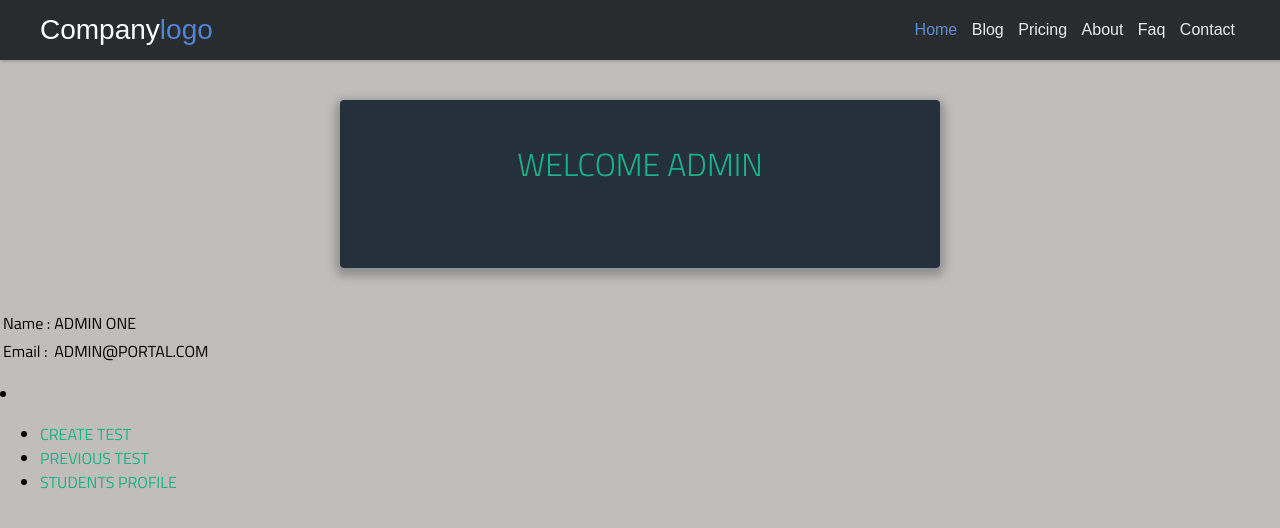
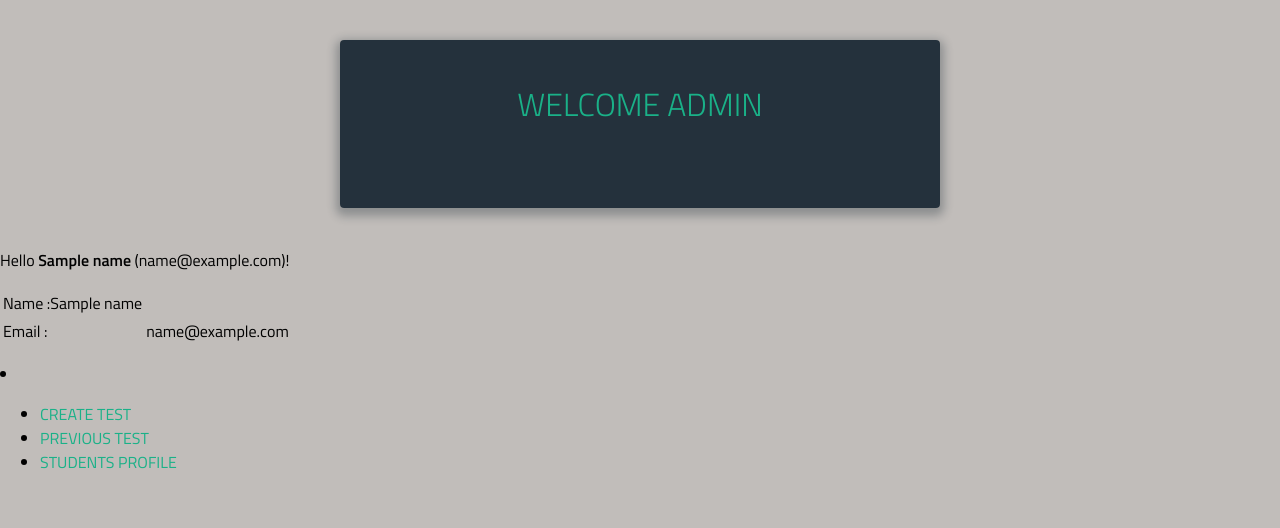
Before and after one commit to apache10/webApp, a Flask app: template onlineTest/webApp/templates/dashboard_admin.html in a window 1280 px wide. Shown: the top 528 px of the page. Run offline with Flask 2, Linux system fonts and the light colour scheme; the template is opened without the code that fills it: most values are stand-ins (such as "Sample title", 1, 10 or a date in 2020); some libraries are stand-ins or nearby versions.

Commit message:
admin dashboard is connected to admin login

```diff
--- a/onlineTest/webApp/Server.py
+++ b/onlineTest/webApp/Server.py
@@ -4,25 +4,36 @@ from flask import Flask, request, render_template
 # Create the application.
 APP = Flask(__name__)
 
+
+
 @APP.route('/')
 def welcome ():
-    """ Displays the index page accessible at '/'
-    """
     return flask.render_template('welcome.html')
+
+
 
 @APP.route('/login-admin')
 def loginAdmin ():
+    return render_template('login_page_admin.html')
 
-    return render_template('login_page_admin.html')
+
 
 @APP.route('/login-student')
 def loginStudent():
-
     return render_template('login_page_student.html')
 
-@APP.route('/dashboard-admin')
+
+
+
+@APP.route('/dashboard-admin',methods = ['POST', 'GET'])
 def adminDash():
-    return render_template('dashboard_admin.html')
+	if request.method == 'POST':
+		name=request.form['name']
+		email=request.form['email']
+    	return render_template('dashboard_admin.html', name=name, email=email)
+
+
+
 
 @APP.route('/dashboard-student')
 def studentDash():
--- a/onlineTest/webApp/templates/dashboard_admin.html
+++ b/onlineTest/webApp/templates/dashboard_admin.html
@@ -20,23 +20,25 @@
  <body>
 
 
-     	<div id="header"></div>
 		<div class="left-side sticky-left-side">
 
 			<div class="form">
 				<h1><a href="#">WELCOME ADMIN <span></span></a></h1>
 			</div>
 	<form action="/" method="post">
+	 <div id="content">
+                Hello <strong>{{name}}</strong> ({{email}})!
+            </div>
 	 <p class="paragraph">
 		<div class="tab-content">
 		<table>
 			<tr>
-			<td>Name :</td>
-			<td><output type="text" name="user" placeholder="user name" size="79"/>ADMIN ONE<!-- <name> --> </td>
+			<td>Name :{{name}}</td>
+
 			</tr>
 			<tr>
 			<td>Email :</td>
-			<td><output type="text" name="Email" placeholder="Email Address" size="79"/>ADMIN@PORTAL.COM</td>
+			<td><output type="text" name="Email" placeholder="Email Address" size="79"/>{{email}}</td>
 			</tr>
 
 			</table>
@@ -54,4 +56,5 @@
 
 		</table>
 	</form>
+
 </body>
--- a/onlineTest/webApp/templates/dashboard_student.html
+++ b/onlineTest/webApp/templates/dashboard_student.html
@@ -25,7 +25,7 @@
 		<div class="tab-content">
 			<tr>
 			<td>Name :</td>
-			<td><output type="text" name="user" size="79"/>STUDENT ONE<!-- <name> --> </td>
+			<td><output type="text" name="user" size="79"/>{{name}} </td>
 			</tr>
 			<tr>
 			<td>Email :</td>
@@ -39,7 +39,7 @@
 			<td>&nbsp;</td>
 			<tr>
 			<td>Remarks :</td>
-			<td><output type="text" name="Remarks" size="79"/>THIS THE REMARK FOR STUDENT ONE WITH MAIL ID STUDENT@PORTAL.COM</td>
+			<td><output type="text" name="Remarks" size="79"/></td>
 			</tr>
 
 			<td>&nbsp;</td>
```
Also changed, not shown: onlineTest/webApp/templates/login_page_admin.html (+5 -5 lines).
